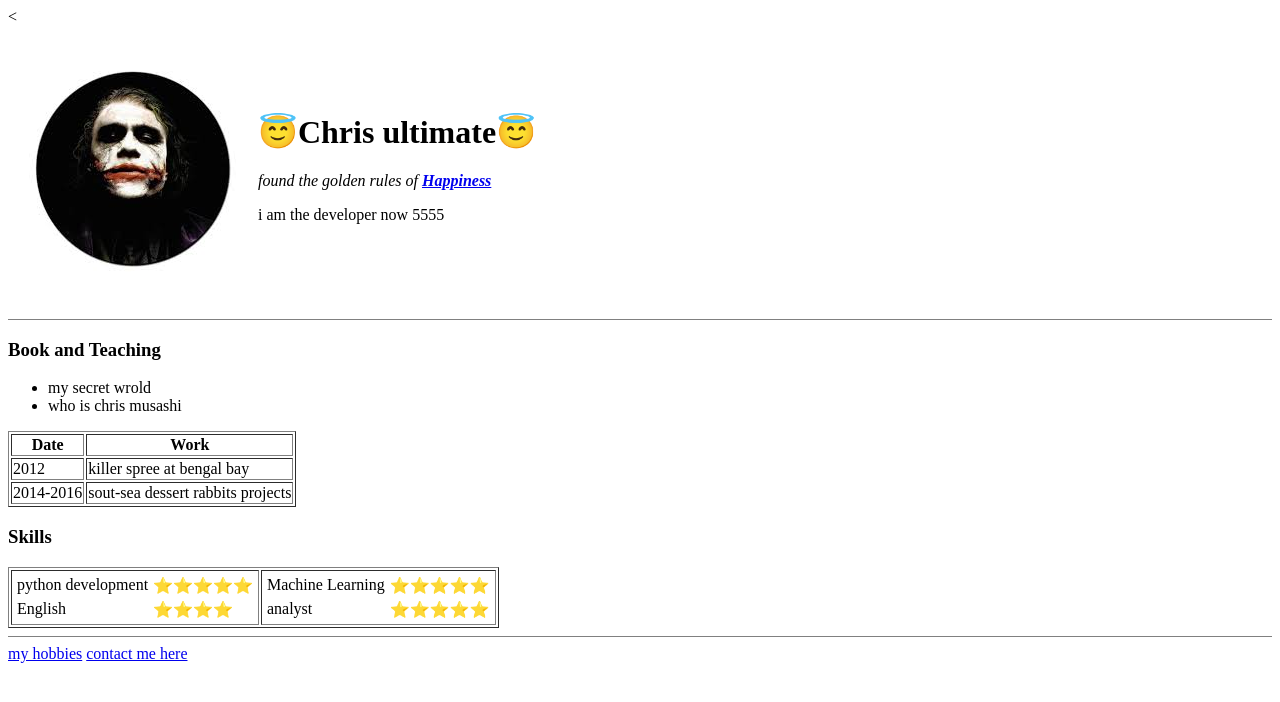
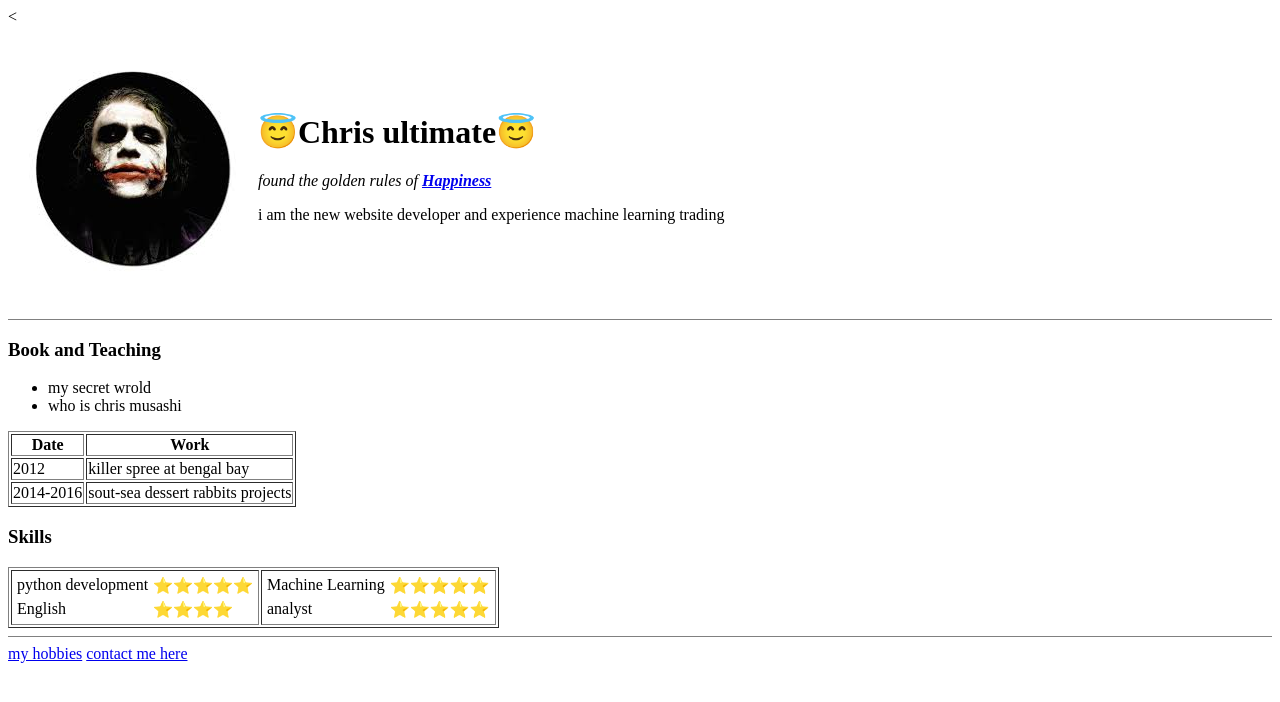
Before and after one commit to Chris-Underwood/Web_test, a plain HTML site: page index.html in a window 1280 px wide. Drawn offline with Linux system fonts and the light colour scheme.

Commit message:
Update index.html

```diff
--- a/index.html
+++ b/index.html
@@ -15,7 +15,7 @@
         <td><h1>😇Chris ultimate😇</h1>
 
         <p><em> found the golden rules of <strong> <a href="https://www.huffpost.com/entry/the-seven-rules-for-happi_b_3363097">Happiness</a></strong></em></p>
-        <p>i am the developer now 5555</p></td>
+        <p>i am the new website developer and experience machine learning trading</p></td>
 
       </tr>
 
```
